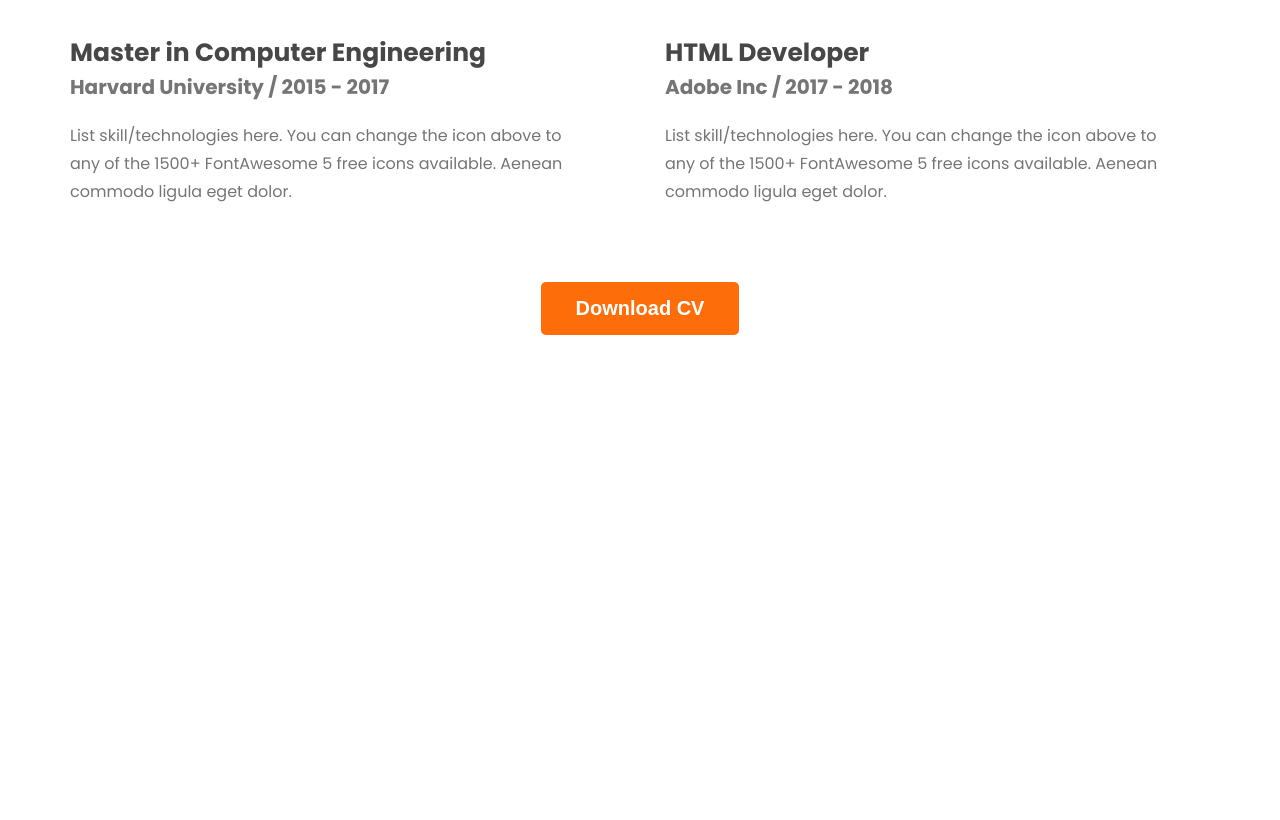
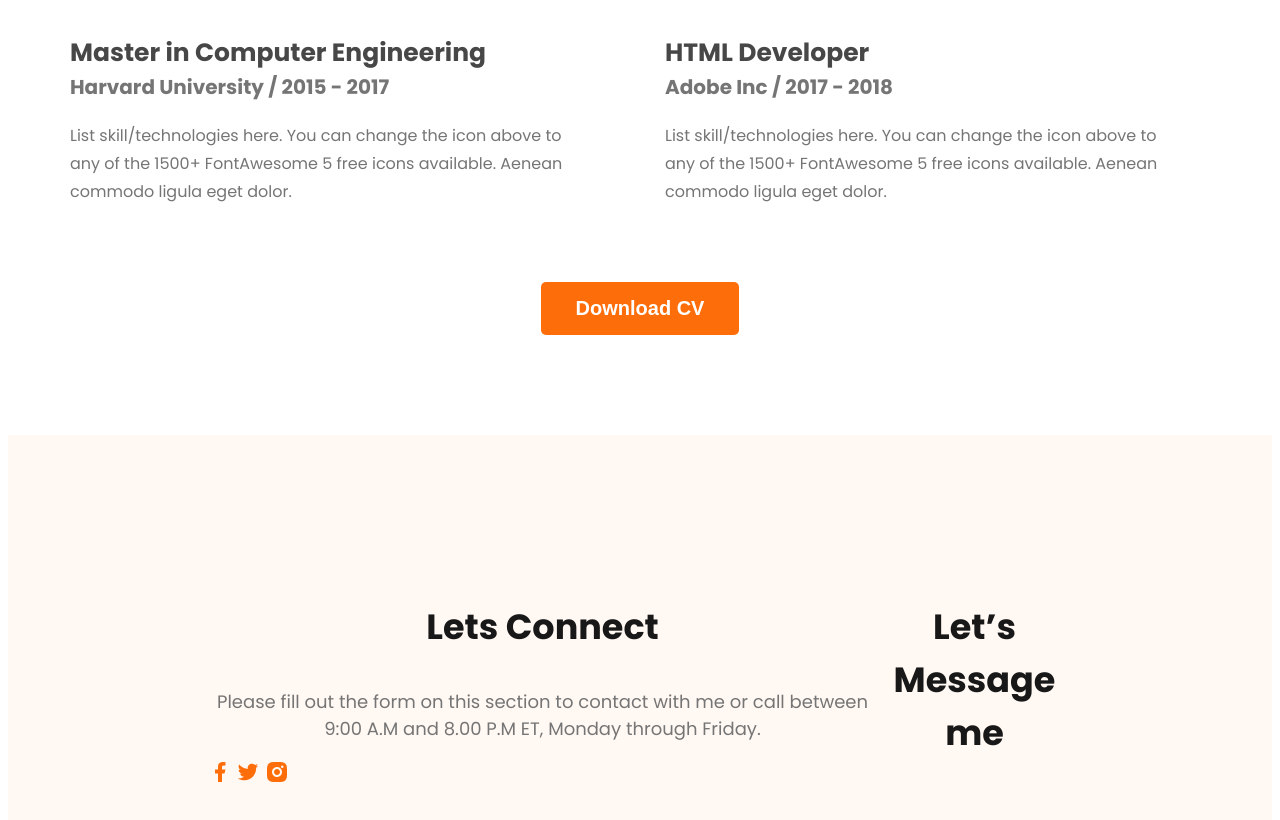
Before and after one commit to Asaduzzaman70/web-developer-portfolio, a plain HTML site: page index.html in a window 1280 px wide. Shown: the part 3168-3988 px from the top of the page. Before the commit the page ends 3511 px from the top, so only its background shows below. Drawn offline with Linux system fonts and the light colour scheme.

Commit message:
Footer Colum added

```diff
--- a/index.html
+++ b/index.html
@@ -34,6 +34,7 @@
             <img class="profile-picture" src="./images/hardy.png" alt="">
         </div>
     </header>
+
     <main>
         <section class="about">
             <h1 class="section-title">About Me</h1>
@@ -85,6 +86,7 @@
                 </div>
             </div>
         </section>
+
         <!-- Resume Section -->
         <section>
             <h3 class="section-title">A summary of My Resume</h3>
@@ -144,7 +146,21 @@
             </div>
         </section>
     </main>
+
     <footer>
+
+        <div class="footer-colum">
+            <h3 class="section-title">Lets Connect</h3>
+            <p class="section-description">Please fill out the form on this section to contact with me or call between 9:00 A.M and 8.00 P.M ET, Monday through Friday.</p>
+            <div class="social-link">
+                <a href="https://www.facebook.com/" target="_blank"><img src="./images/icons/facebook.png" alt=""></a>
+                <a href="https://twitter.com/" target="_blank"><img src="./images/icons/twitter.png" alt=""></a>
+                <a href="https://www.instagram.com/" target="_blank"><img src="./images/icons/insta.png" alt=""></a>
+            </div>
+        </div>
+        <div class="footer-colum">
+            <h3 class="section-title">Let’s Message me</h3>
+        </div>
 
     </footer>
 </body>
--- a/style/style.css
+++ b/style/style.css
@@ -201,3 +201,11 @@ section{
     text-align: center;
     margin-top: 50px;
 }
+
+/* Footer section */
+footer{
+    display: flex;
+    background: #FFF8F3;
+    padding: 130px 200px;
+    margin-top: 100px;
+}
```
